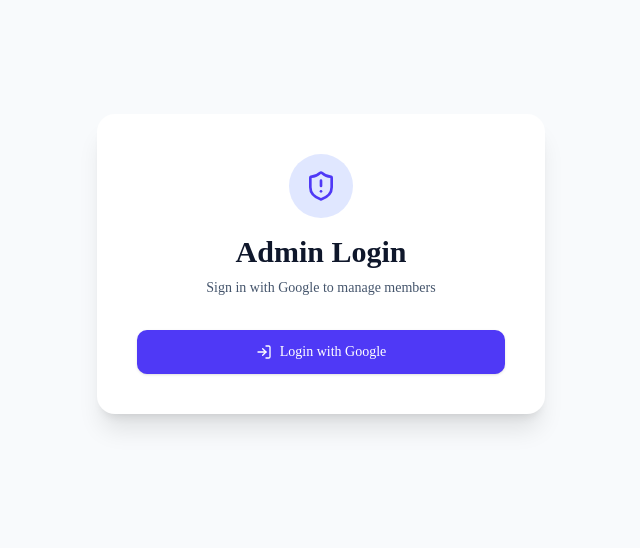
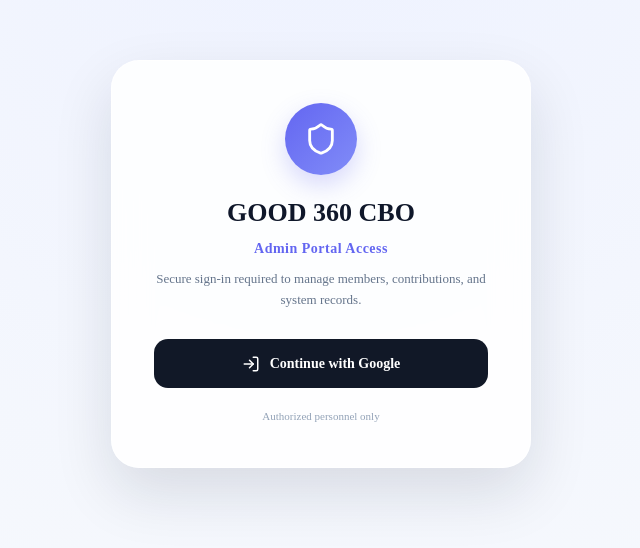
Before and after one commit to BtgavyGarvey/good-360-cbo, a Next.js app: page / in a window 1280 px wide. Shown: the part 136-684 px from the top of the page, without its empty margins (319-959 px from the left). Built offline with nearby package versions, Linux system fonts and the light colour scheme; no server answers.

Commit message:
redisigned login page

```diff
--- a/app/admin-layout.css
+++ b/app/admin-layout.css
@@ -964,3 +964,128 @@
     font-size: 30px;
   }
 }
+
+/* =========================
+   LOGIN PAGE (PREMIUM BRANDING)
+========================= */
+
+.login-page {
+  min-height: 100vh;
+  display: flex;
+  align-items: center;
+  justify-content: center;
+
+  background: radial-gradient(circle at top, #eef2ff, #f8fafc);
+  padding: 24px;
+}
+
+.login-card {
+  width: 100%;
+  max-width: 420px;
+
+  background: rgba(255, 255, 255, 0.85);
+  backdrop-filter: blur(18px);
+
+  border-radius: 28px;
+  padding: 42px;
+
+  box-shadow: 0 25px 60px rgba(15, 23, 42, 0.12);
+
+  text-align: center;
+  border: 1px solid rgba(255, 255, 255, 0.7);
+}
+
+.login-icon-wrapper {
+  width: 72px;
+  height: 72px;
+
+  margin: 0 auto 18px;
+
+  display: flex;
+  align-items: center;
+  justify-content: center;
+
+  border-radius: 50%;
+
+  background: linear-gradient(135deg, #6366f1, #818cf8);
+  box-shadow: 0 10px 25px rgba(99, 102, 241, 0.25);
+}
+
+.login-icon {
+  width: 34px;
+  height: 34px;
+  color: white;
+}
+
+.login-title {
+  font-size: 26px;
+  font-weight: 800;
+  color: #0f172a;
+  margin-bottom: 6px;
+}
+
+.login-subtitle {
+  font-size: 14px;
+  font-weight: 600;
+  color: #6366f1;
+  margin-bottom: 10px;
+  letter-spacing: 0.5px;
+}
+
+.login-description {
+  font-size: 13px;
+  color: #64748b;
+  margin-bottom: 28px;
+  line-height: 1.6;
+}
+
+.login-button {
+  width: 100%;
+
+  display: flex;
+  align-items: center;
+  justify-content: center;
+  gap: 10px;
+
+  padding: 14px 16px;
+
+  border-radius: 14px;
+
+  background: #111827;
+  color: white;
+
+  font-weight: 600;
+  font-size: 14px;
+
+  cursor: pointer;
+
+  transition: all 0.25s ease;
+}
+
+.login-button:hover {
+  background: #1f2937;
+  transform: translateY(-2px);
+}
+
+.login-button-icon {
+  width: 18px;
+  height: 18px;
+}
+
+.login-footer {
+  margin-top: 20px;
+  font-size: 11px;
+  color: #94a3b8;
+}
+
+/* MOBILE */
+@media (max-width: 480px) {
+  .login-card {
+    padding: 28px;
+    border-radius: 22px;
+  }
+
+  .login-title {
+    font-size: 22px;
+  }
+}
--- a/app/admin/layout.tsx
+++ b/app/admin/layout.tsx
@@ -12,11 +12,12 @@
   Settings,
   ChevronRight,
   BookOpen,
+  LogOut,
 } from 'lucide-react'
 
 import Link from 'next/link'
-import { usePathname } from 'next/navigation'
-import { useSession } from 'next-auth/react'
+import { usePathname, useRouter } from 'next/navigation'
+import { signOut, useSession } from 'next-auth/react'
 import { useState } from 'react'
 
 export default function AdminLayout({
@@ -24,7 +25,12 @@
 }: {
   children: React.ReactNode
 }) {
+  const router = useRouter()
   const { data: session } = useSession()
+
+  if (!session) {
+    router.push('/')
+  }
   const pathname = usePathname()
   const [open, setOpen] = useState(false)
 
@@ -48,6 +54,11 @@
       name: 'Audit Logs',
       href: '/admin/audit',
       icon: BookOpen,
+    },
+    {
+      name: 'Sign Out',
+      href: '#',
+      icon: LogOut,
     },
     // {
     //   name: 'Settings',
@@ -99,6 +110,28 @@
             {navItems.map((item) => {
               const Icon = item.icon
               const active = pathname === item.href
+              const isLogOut = item.name === 'Sign Out'
+
+              if (isLogOut) {
+                return (
+                  <button
+                    key={item.name}
+                    className={`nav-item ${active ? 'active' : ''}`}
+                    onClick={() => {
+                      signOut()
+                      // router.push('/')
+                    }}
+                  >
+                    <div className="nav-left">
+                      <Icon size={20} />
+                      <span>{item.name}</span>
+                    </div>
+
+                    <ChevronRight size={16} />
+                  </button>
+                )
+              }
+              else {
 
               return (
                 <Link
@@ -115,6 +148,7 @@
                   <ChevronRight size={16} />
                 </Link>
               )
+            }
             })}
           </nav>
 
--- a/app/page.tsx
+++ b/app/page.tsx
@@ -1,25 +1,55 @@
 'use client'
+
+import './admin-layout.css'
+
 import { signIn } from 'next-auth/react'
-import { ShieldAlert, LogIn } from 'lucide-react'
+import { Shield, LogIn } from 'lucide-react'
+import { useRouter } from 'next/navigation'
+import { useSession } from 'next-auth/react'
+export default function LoginPage() {
 
-export default function LoginPage() {
+  const router = useRouter()
+    const { data: session } = useSession()
+
+    if (session) {
+      router.push('/admin')
+    }
+
   return (
-    <div className="min-h-screen flex items-center justify-center bg-slate-50">
-      <div className="max-w-md w-full space-y-8 bg-white p-10 rounded-2xl shadow-xl">
-        <div className="text-center">
-          <div className="mx-auto flex items-center justify-center h-16 w-16 rounded-full bg-indigo-100 mb-4">
-            <ShieldAlert className="h-8 w-8 text-indigo-600" />
-          </div>
-          <h2 className="text-3xl font-extrabold text-slate-900">Admin Login</h2>
-          <p className="mt-2 text-sm text-slate-600">Sign in with Google to manage members</p>
+    <div className="login-page">
+      <div className="login-card">
+
+        {/* Icon */}
+        <div className="login-icon-wrapper">
+          <Shield className="login-icon" />
         </div>
+
+        {/* Title */}
+        <h2 className="login-title">
+          GOOD 360 CBO
+        </h2>
+
+        <p className="login-subtitle">
+          Admin Portal Access
+        </p>
+
+        <p className="login-description">
+          Secure sign-in required to manage members, contributions, and system records.
+        </p>
+
+        {/* Button */}
         <button
           onClick={() => signIn('google')}
-          className="w-full flex items-center justify-center py-3 px-4 rounded-lg shadow-sm text-sm font-medium text-white bg-indigo-600 hover:bg-indigo-700 transition-colors"
+          className="login-button"
         >
-          <LogIn className="mr-2 h-4 w-4" />
-          Login with Google
+          <LogIn className="login-button-icon" />
+          Continue with Google
         </button>
+
+        {/* Footer note */}
+        <p className="login-footer">
+          Authorized personnel only
+        </p>
       </div>
     </div>
   )
```
Also changed, not shown: lib/utils.ts (line endings or trailing spaces).
